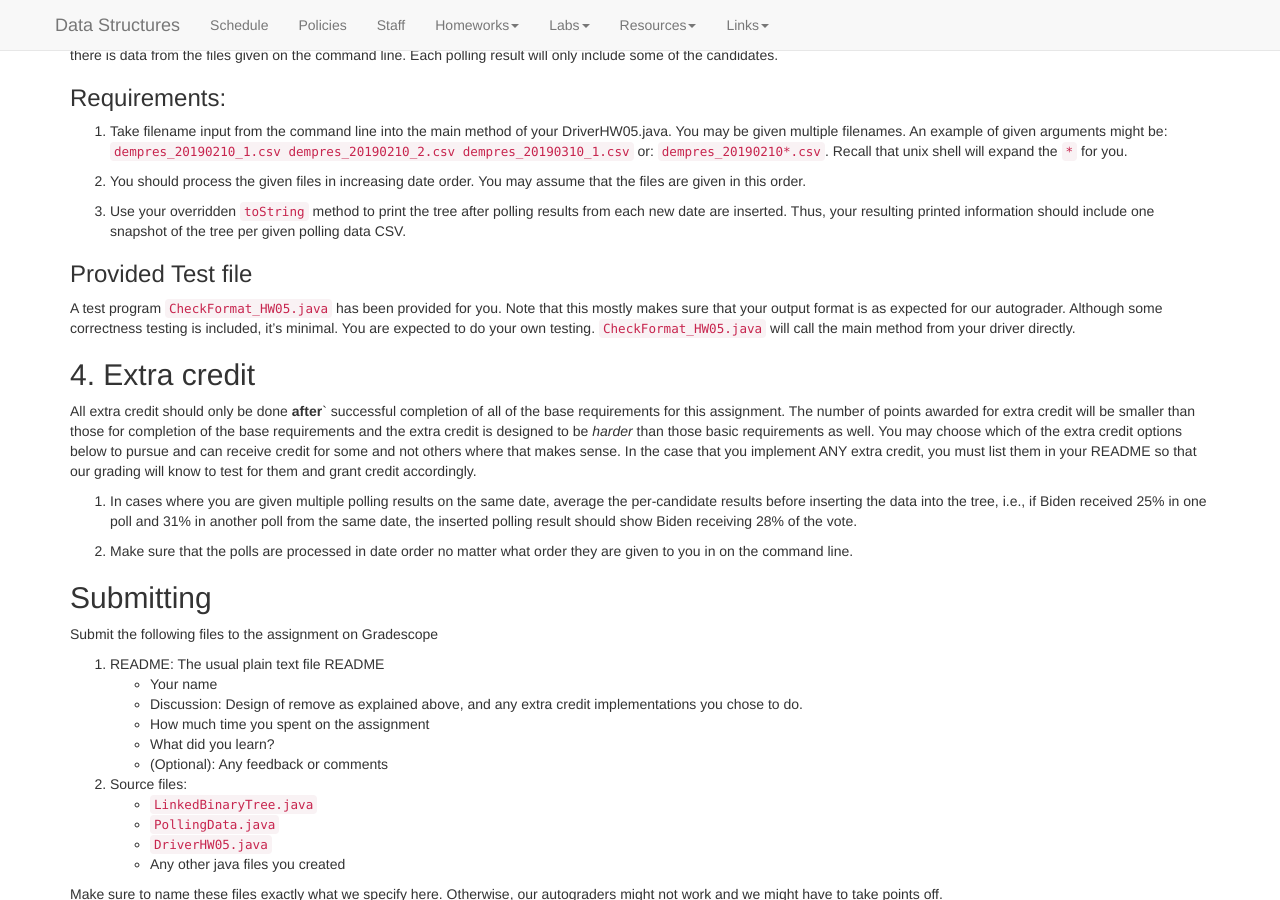
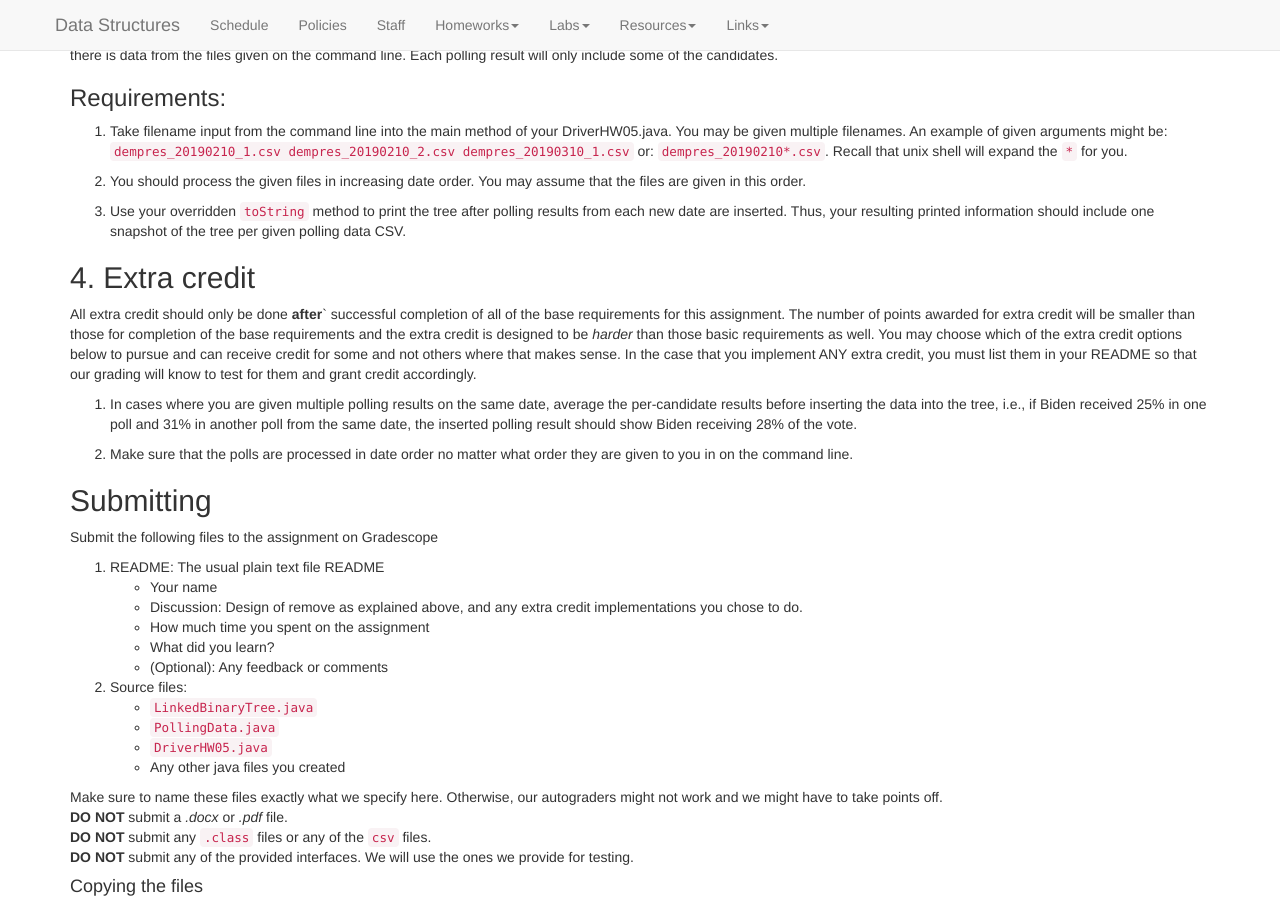
Before and after one commit to kalte0/BMC-CS-151.github.io, a Jekyll site: the page built from hws/HW05.md, in a window 1280 px wide and 900 px high, scrolled down 1793 px. Built offline with Jekyll 4.4.1, drawn with Linux system fonts in a browser that asks for light colours; nearby versions of some CDN libraries.

Commit message:
Update HW05.md

```diff
--- a/hws/HW05.md
+++ b/hws/HW05.md
@@ -202,13 +202,6 @@ that the files are given in this order.
 from each new date are inserted. Thus, your resulting printed information
 should include one snapshot of the tree per given polling data CSV.
 
-### Provided Test file
-A test program `CheckFormat_HW05.java` has been provided for you. Note that this
-mostly makes sure that your output format is as expected for our autograder.
-Although some correctness testing is included, it’s minimal. You are expected to
-do your own testing. `CheckFormat_HW05.java` will call the main method
-from your driver directly.
-
 ## 4. Extra credit
 All extra credit should only be done **after**` successful completion of all of the base
 requirements for this assignment. The number of points awarded for extra credit
```
